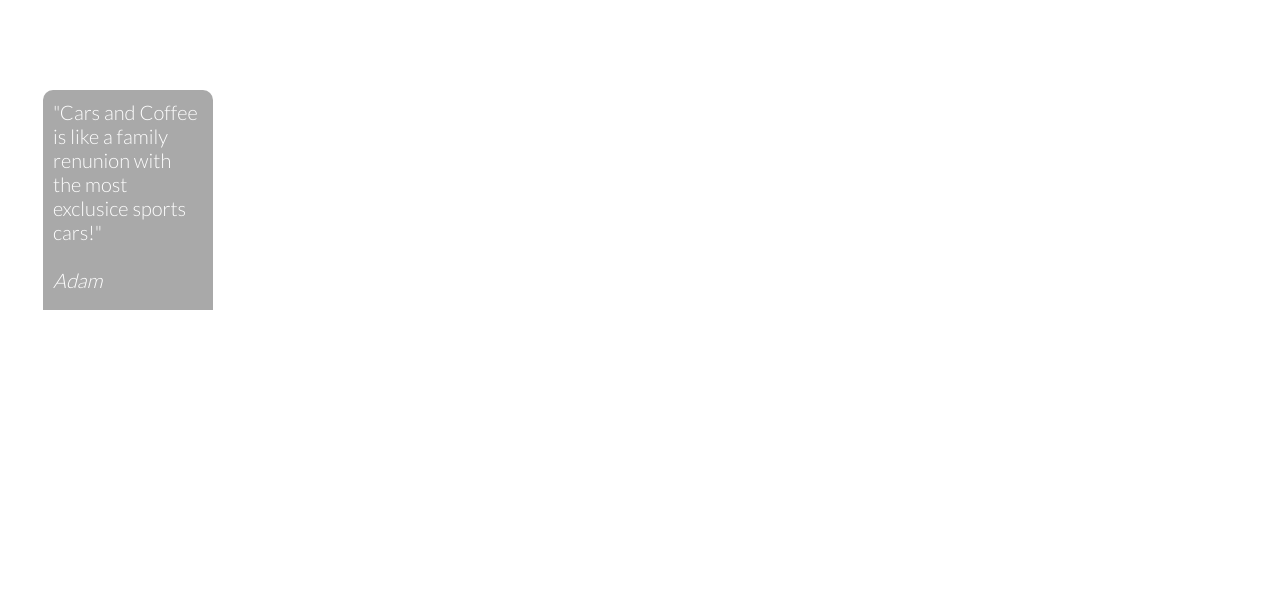
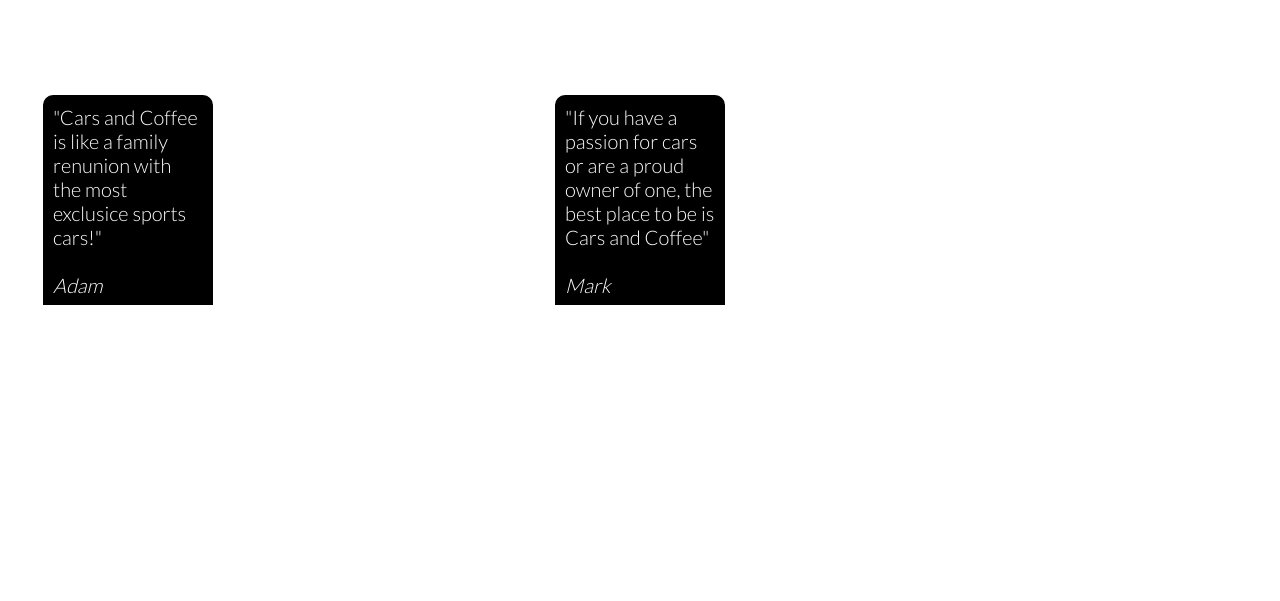
Before and after one commit to AdamRalph123/cars-and-coffee, a plain HTML site: page index.html in a window 1280 px wide. Shown: the part 80-681 px from the top of the page. Drawn offline with Linux system fonts and the light colour scheme.

Commit message:
Add quote-2 to home page

```diff
--- a/assets/css/style.css
+++ b/assets/css/style.css
@@ -84,21 +84,34 @@ h1 {
 }
 
 .quote {
-    background-color: darkgrey;
+    background-color: black;
     border-top-left-radius: 10px;
     border-top-right-radius: 10px;
     color: white;
     padding: 10px;
     font-size: 20px;
     width: 150px;
-    height: 200px;
+    height: 190px;
     position: absolute;
     top: 35%;
     left: 10%;
     transform: translate(-50%, -50%);
-
 }
 
+.quote-2 {
+background-color: black;
+border-top-left-radius: 10px;
+border-top-right-radius: 10px;
+color: white;
+padding: 10px;
+font-size: 20px;
+width: 150px;
+height: 190px;
+position: absolute;
+top: 35%;
+left: 50%;
+transform: translate(-50%, -50%);
+}
 
 /* About page image and text blocks */
 
--- a/index.html
+++ b/index.html
@@ -46,7 +46,14 @@
             "Cars and Coffee is like a family renunion with the
             most exclusice sports cars!"<br><br><em>Adam</em>
         </blockquote>
-    </div>
+        </div>
+        <blockquote class="quote-2">
+            "If you have a passion for cars or are a proud owner of one,
+            the best place to be is Cars and Coffee"<br><br><em>Mark</em>
+        </blockquote>
+        <blockquote class="quote-3">
+            "A perfect place to go and make new friends and make the best memories"
+        </blockquote>
     </div>
 
 </section>
```
